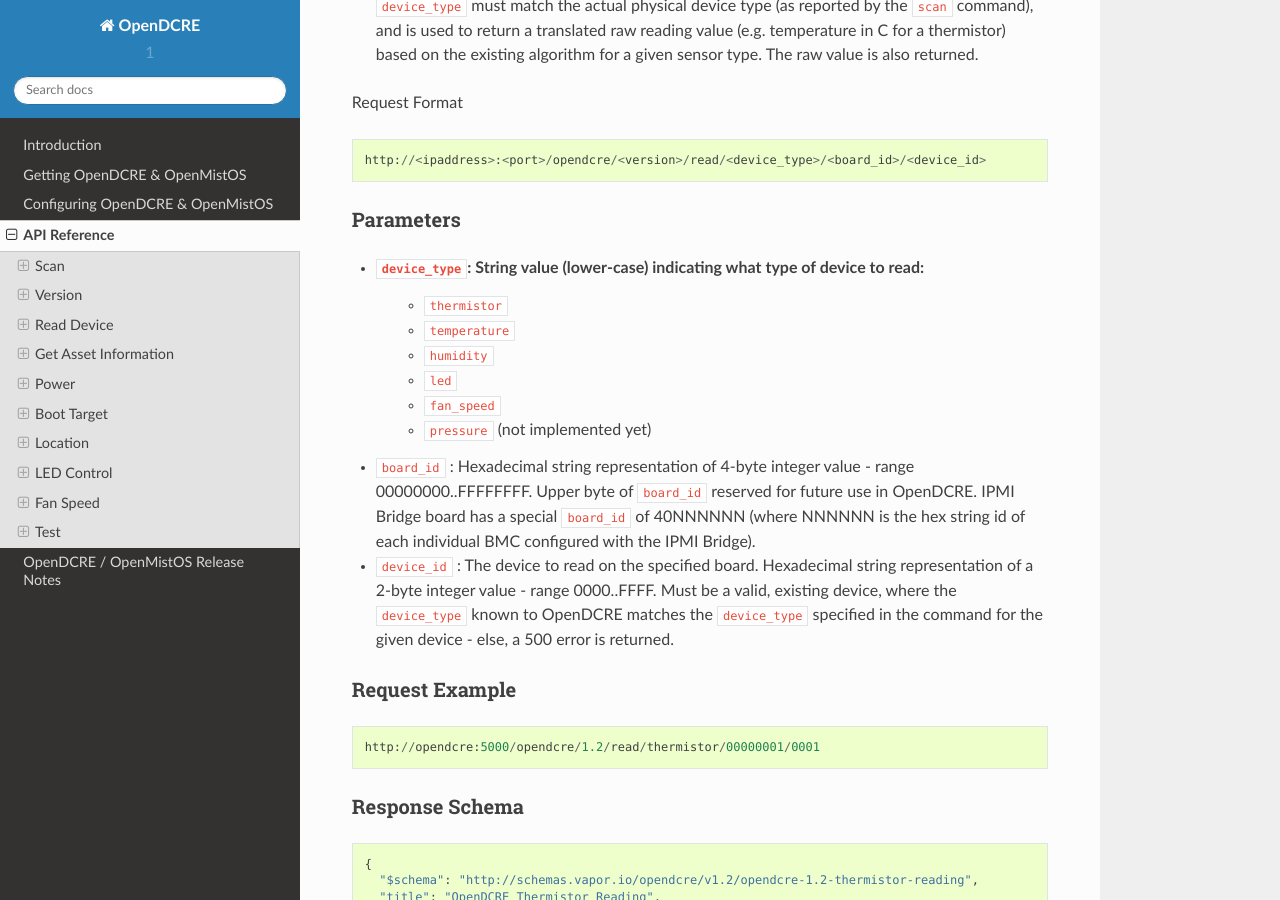
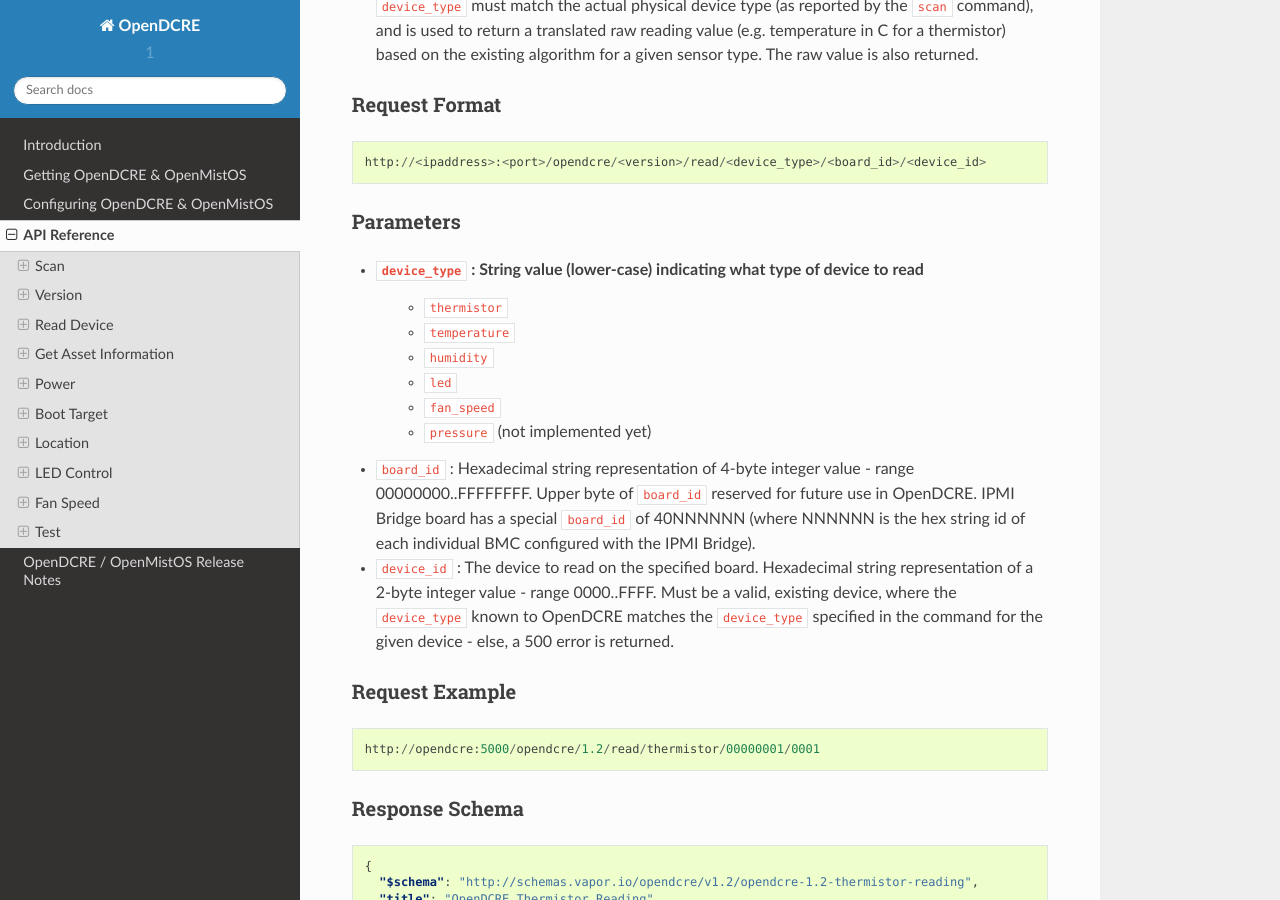
Before and after one commit to vapor-ware/synse-server, a Sphinx documentation site: the page built from docs/source/api.rst, in a window 1280 px wide and 900 px high, scrolled down 4036 px. Built offline with Sphinx 7.4.7 and the Read the Docs theme 2.0.0, drawn with Linux system fonts in a browser that asks for light colours; some of the changed text lies outside the part shown.

Commit message:
update 1.2.0 docs - fix minor typos + formatting

```diff
--- a/docs/source/api.rst
+++ b/docs/source/api.rst
@@ -46,7 +46,7 @@
 Response Schema
 ---------------
 
-::
+.. code-block:: json
 
     {
         "$schema": "http://schemas.vapor.io/opendcre/v1.2/opendcre-1.2-boards-devices",
@@ -95,7 +95,7 @@
 Example Response
 ----------------
 
-::
+.. code-block:: json
 
     {
       "boards": [
@@ -156,12 +156,12 @@
 ---------------
 ::
 
-    https://opendcre:5000/opendcre/1.2/version/00000001
+    http://opendcre:5000/opendcre/1.2/version/00000001
 
 Response Schema
 ---------------
 
-::
+.. code-block:: json
 
     {
       "$schema": "http://schemas.vapor.io/opendcre/v1.2/opendcre-1.2-version",
@@ -183,7 +183,7 @@
 Example Response
 ----------------
 
-::
+.. code-block:: json
 
     {
       "api_version": "1.2",
@@ -205,6 +205,7 @@
 - Read a value from the given ``board_id`` and ``device_id`` for a specific ``device_type``.  The specified ``device_type`` must match the actual physical device type (as reported by the ``scan`` command), and is used to return a translated raw reading value (e.g. temperature in C for a thermistor) based on the existing algorithm for a given sensor type.  The raw value is also returned.
 
 Request Format
+--------------
 ::
 
     http://<ipaddress>:<port>/opendcre/<version>/read/<device_type>/<board_id>/<device_id>
@@ -212,7 +213,7 @@
 Parameters
 ----------
 
-- ``device_type``:  String value (lower-case) indicating what type of device to read:
+- ``device_type`` :  String value (lower-case) indicating what type of device to read
     - ``thermistor``
     - ``temperature``
     - ``humidity``
@@ -233,7 +234,7 @@
 Response Schema
 ---------------
 
-::
+.. code-block:: json
 
     {
       "$schema": "http://schemas.vapor.io/opendcre/v1.2/opendcre-1.2-thermistor-reading",
@@ -249,7 +250,7 @@
 Example Response
 ----------------
 
-::
+.. code-block:: json
 
     {
       "temperature_c": 19.73
@@ -290,7 +291,7 @@
 Response Schema
 ---------------
 
-::
+.. code-block:: json
 
     {
       "$schema": "http://schemas.vapor.io/opendcre/v1.2/opendcre-1.2-asset-information",
@@ -360,7 +361,7 @@
 Example Response
 ----------------
 
-::
+.. code-block:: json
 
     {
       "bmc_ip": "192.168.1.118",
@@ -428,7 +429,7 @@
 Response Schema
 ---------------
 
-::
+.. code-block:: json
 
     {
       "$schema": "http://schemas.vapor.io/opendcre/v1.2/opendcre-1.2-power-status",
@@ -465,7 +466,7 @@
 Example Response
 ----------------
 
-::
+.. code-block:: json
 
     {
       "input_power": 0.0,
@@ -521,7 +522,7 @@
 Response Schema
 ---------------
 
-::
+.. code-block:: json
 
     {
       "$schema": "http://schemas.vapor.io/opendcre/v1.2/opendcre-1.2-boot-target",
@@ -537,7 +538,7 @@
 Example Response
 ----------------
 
-::
+.. code-block:: json
 
     {
       "target": "no_override"
@@ -573,7 +574,7 @@
 ---------------
 -Device Location:
 
-::
+.. code-block:: json
 
     {
       "$schema": "http://schemas.vapor.io/opendcre/v1.2/opendcre-1.2-device-location",
@@ -616,7 +617,7 @@
 
 - Board Location:
 
-::
+.. code-block:: json
 
     {
       "$schema": "http://schemas.vapor.io/opendcre/v1.2/opendcre-1.2-board-location",
@@ -644,7 +645,7 @@
 -----------------
 - Device Location:
 
-::
+.. code-block:: json
 
     {
       "chassis_location": {
@@ -670,7 +671,7 @@
 
 - Board Location:
 
-::
+.. code-block:: json
 
     {
       "physical_location": {
@@ -727,7 +728,7 @@
 Response Schema
 ---------------
 
-::
+.. code-block:: json
 
     {
       "$schema": "http://schemas.vapor.io/opendcre/v1.2/opendcre-1.2-led-control",
@@ -743,7 +744,7 @@
 Example Response
 ----------------
 
-::
+.. code-block:: json
 
     {
       "led_state": "on"
@@ -789,7 +790,7 @@
 Response Schema
 ---------------
 
-::
+.. code-block:: json
 
     {
       "$schema": "http://schemas.vapor.io/opendcre/v1.2/opendcre-1.2-fan-speed",
@@ -805,7 +806,7 @@
 Example Response
 ----------------
 
-::
+.. code-block:: json
 
     {
       "speed_rpm": 4100
@@ -833,7 +834,7 @@
 Response Schema
 ---------------
 
-::
+.. code-block:: json
 
     {
       "$schema": "http://schemas.vapor.io/opendcre/v1.2/opendcre-1.2-test-status",
@@ -849,7 +850,7 @@
 Example Response
 ----------------
 
-::
+.. code-block:: json
 
     {
       "status": "ok"
--- a/docs/source/ipmi.rst
+++ b/docs/source/ipmi.rst
@@ -26,7 +26,7 @@
 The Vapor IPMI bridge is configured via the ``bmc_config.json`` file, which must be placed in the top level of the OpenDCRE distribution.  An example file, ``bmc_config_sample.json`` is included with OpenDCRE (located in the ``opendcre_southbound`` directory), and may be modified to one's environment.
 
 All IPMI BMCs successfully configured will show up on a ``scan`` command result as devices under ``board_id`` 40000000.
-::
+.. code-block:: json
 
     {
       "bmcs": [
@@ -68,7 +68,7 @@
 
 Once the configuration file has been successfully edited, rebuild the OpenDCRE Docker container, and verify the configured BMC devices are returned via a ``scan`` command.
 
-Each BMC device will show up as a board, with ``board_id`` in the range of ``40000001``..``40FFFFFF``.
+Each BMC device will show up as a board, with ``board_id`` in the range of ``40000001`` ... ``40FFFFFF``.
 
 OpenDCRE commands may be issued against IPMI and PLC devices without change in command format.
 
--- a/docs/source/run.rst
+++ b/docs/source/run.rst
@@ -16,7 +16,7 @@
 To start OpenDCRE with the HAT device attached:
 ::
 
-    docker run -d -p 5000:5000 -v /var/log/opendcre:/logs --privileged --device /dev/mem:/dev/mem --device /dev/ttyAMA0:/dev/ttyAMA0 opendcre ./start_opendcre.sh``
+    docker run -d -p 5000:5000 -v /var/log/opendcre:/logs --privileged --device /dev/mem:/dev/mem --device /dev/ttyAMA0:/dev/ttyAMA0 opendcre ./start_opendcre.sh
 
 With Emulator
 -------------
```
Also changed, not shown: docs/source/emulator.rst (+8 -7 lines), docs/source/installation.rst (+4 -4 lines), docs/source/update.rst (+6 -3 lines).
